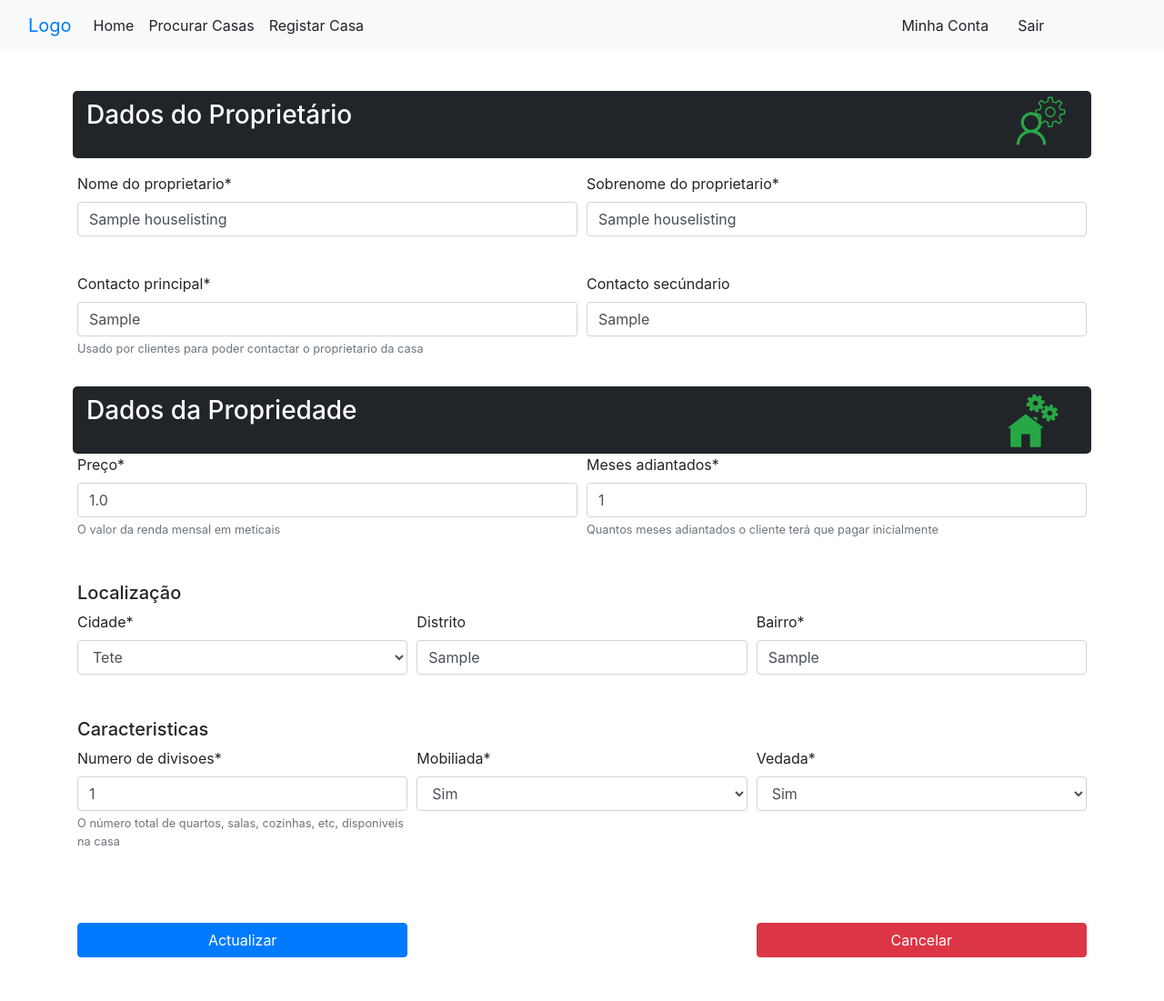
After one commit to Kathenae/RentAHouse, a Django app: a page that uses HousesApp/templates/HousesApp/houses_update.html in a window 1280 px wide. The commit adds this page. Shown: the whole page at 91% size. Run offline with Django 3.2, Linux system fonts and the light colour scheme; a user stored in the database is signed in; tables that the repository leaves empty hold one stand-in row (values such as "Sample post"); some libraries are stand-ins or nearby versions.

Commit message:
Created House Update View and Template
A simple update View, where users can edit the house
listing information,

```diff
--- a/HousesApp/templates/HousesApp/houses_details.html
+++ b/HousesApp/templates/HousesApp/houses_details.html
@@ -124,7 +124,7 @@
 
                 {% if user == house.create_by_user %}
                 <div class="form-group col-md-4">
-                    <a href="#">Modificar</a>
+                    <a href="{% url 'house_update' house.pk %}">Modificar</a>
                 </div>
                 {% endif %}
             </div>
--- /dev/null
+++ b/HousesApp/templates/HousesApp/houses_update.html
@@ -0,0 +1,94 @@
+{% extends 'layout.html' %}
+{% load static %}
+{% load crispy_forms_tags %}
+
+{% block content %}
+    <div class="container">
+        <form action="{% url 'house_update' house.pk %}" method="post">
+            {% csrf_token %}
+            <div class="form-row form-title">
+                <div class="col-md-11">
+                    <h3 class="form-title">Dados do Proprietário</h3>
+                </div>
+                <div class="col-md-1">
+                    <img src="{% static 'img/icons/proprietario.png'%}" alt="">
+                </div>
+            </div>
+            <div class="form-row mt-3">
+                <div class="form-group col-md-6">
+                    {{form.nome_do_proprietario | as_crispy_field }}
+                </div>
+                <div class="form-group col-md-6">
+                    {{form.sobrenome_do_proprietario | as_crispy_field }}
+                </div>
+            </div>
+            <div class="form-row mt-2">
+                <div class="form-group col-md-6">
+                    {{form.contacto_principal | as_crispy_field }}
+                </div>
+                <div class="form-group col-md-6">
+                    {{form.contacto_secúndario | as_crispy_field }}
+                </div>
+            </div>
+
+            <div class="form-row form-title">
+                <div class="col-md-11">
+                    <h3 class="form-title">Dados da Propriedade </h3>
+                </div>
+                <div class="col-md-1">
+                    <img src="{% static 'img/icons/propriedade.png'%}" alt="">
+                </div>
+            </div>
+
+            <div class="form-row">
+                <div class="form-group col-md-6">
+                    {{form.preço | as_crispy_field }}
+                </div>
+                <div class="form-group col-md-6">
+                    {{form.meses_adiantados | as_crispy_field }}
+                </div>
+            </div>
+
+            <h5 class="mt-3">Localização</h5>
+            <div class="form-row">
+                <div class="form-group col-md-4">
+                    {{form.cidade | as_crispy_field }}
+                </div>
+
+                <div class="form-group col-md-4">
+                    {{form.distrito | as_crispy_field }}
+                </div>
+                <div class="form-group col-md-4">
+                    {{form.bairro | as_crispy_field }}
+                </div>
+            </div>
+
+            <h5 class="mt-3">Caracteristicas</h5>
+            <div class="form-row">
+                <div class="form-group col-md-4">
+                    {{form.numero_de_divisoes | as_crispy_field }}
+                </div>
+
+                <div class="form-group col-md-4">
+                    {{form.mobiliada | as_crispy_field}}
+                </div>
+
+                <div class="form-group col-md-4">
+                    {{form.vedada | as_crispy_field}}
+                </div>
+            </div>
+
+            <div class="form-row mt-4 mb-5">
+                <div class="col-md-4 mt-4">
+                    <button class="btn btn-primary col-md-12" type="submit">Actualizar</button>
+                </div>
+                <div class="col-md-4">
+
+                </div>
+                <div class="col-md-4 mt-4">
+                    <a href="{% url 'house_detail' house.pk %}" class="btn btn-danger col-md-12">Cancelar</a>
+                </div>
+            </div>
+        </form>
+    </div>
+{% endblock content %}
--- a/HousesApp/urls.py
+++ b/HousesApp/urls.py
@@ -8,4 +8,5 @@ urlpatterns = [
     path('casas/', views.HousesListView.as_view(), name="house_list"),
     path('casa<int:pk>/', views.HouseDetailView.as_view(), name="house_detail"),
     path('submeter_casa/', views.HouseCreateView.as_view(),name="house_create"),
+    path('casa<int:pk>/alterar', views.HouseUpdateView.as_view(), name="house_update")
 ]
--- a/HousesApp/views.py
+++ b/HousesApp/views.py
@@ -1,8 +1,8 @@
 from .models import HouseListing
 from .forms import HouseListingForm
-from django.contrib.auth.mixins import LoginRequiredMixin
+from django.contrib.auth.mixins import LoginRequiredMixin, UserPassesTestMixin
 from django.contrib import messages
-from django.views.generic import TemplateView, ListView, DetailView, CreateView
+from django.views.generic import TemplateView, ListView, DetailView, CreateView, UpdateView
 
 # Create your views here.
 class HomeView(TemplateView):
@@ -26,3 +26,15 @@ class HouseCreateView(LoginRequiredMixin,CreateView):
     def form_valid(self,form):
         form.instance.create_by_user = self.request.user
         return super().form_valid(form)
+
+class HouseUpdateView(LoginRequiredMixin,UserPassesTestMixin,UpdateView):
+    model = HouseListing
+    form_class = HouseListingForm
+    template_name = "HousesApp/houses_update.html"
+    context_object_name = "house"
+    permission_denied_message = 'Login is required'
+
+    def test_func(self):
+        current_listing_creator = self.get_object().create_by_user
+        requesting_user = self.request.user
+        return requesting_user == current_listing_creator
```
